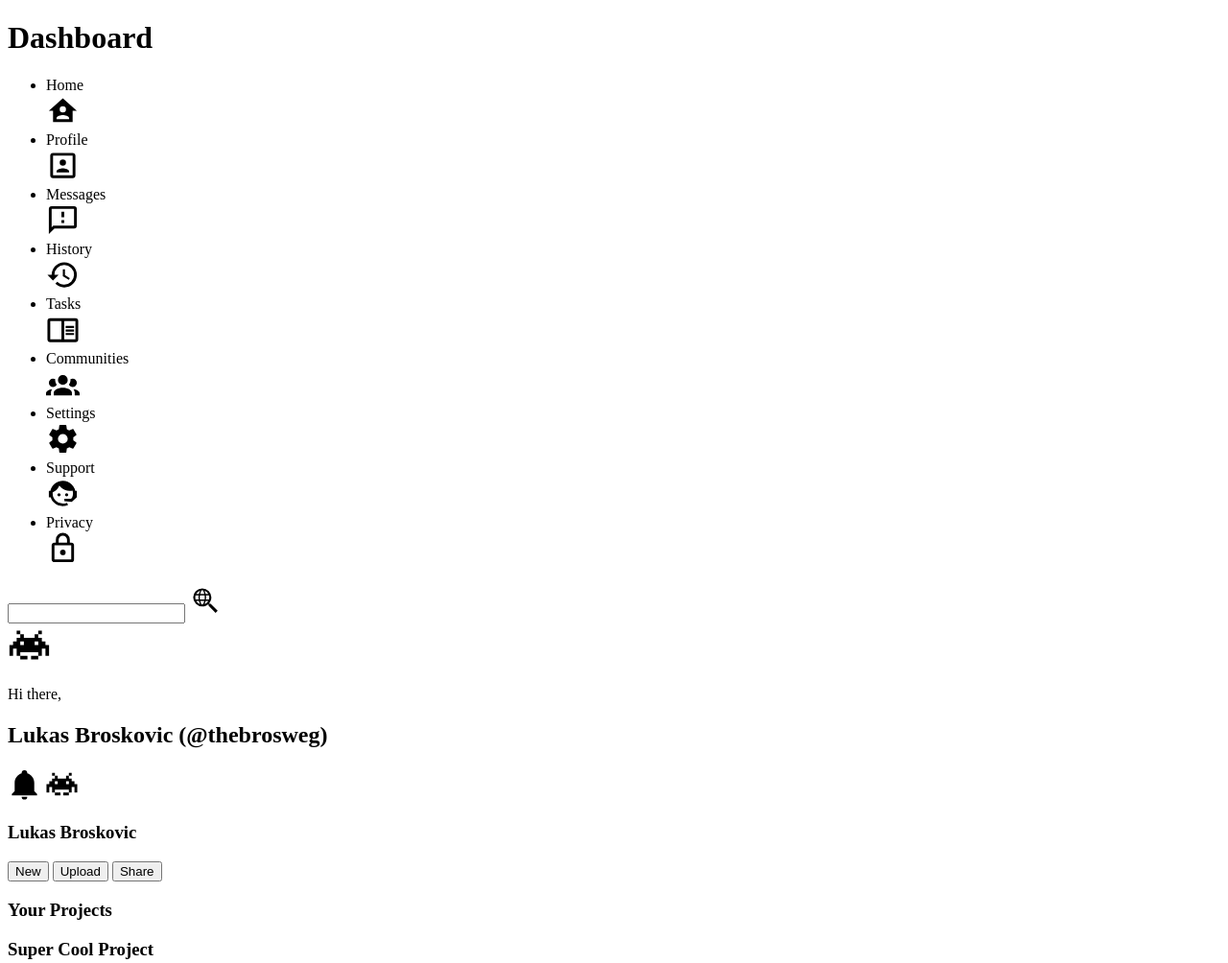
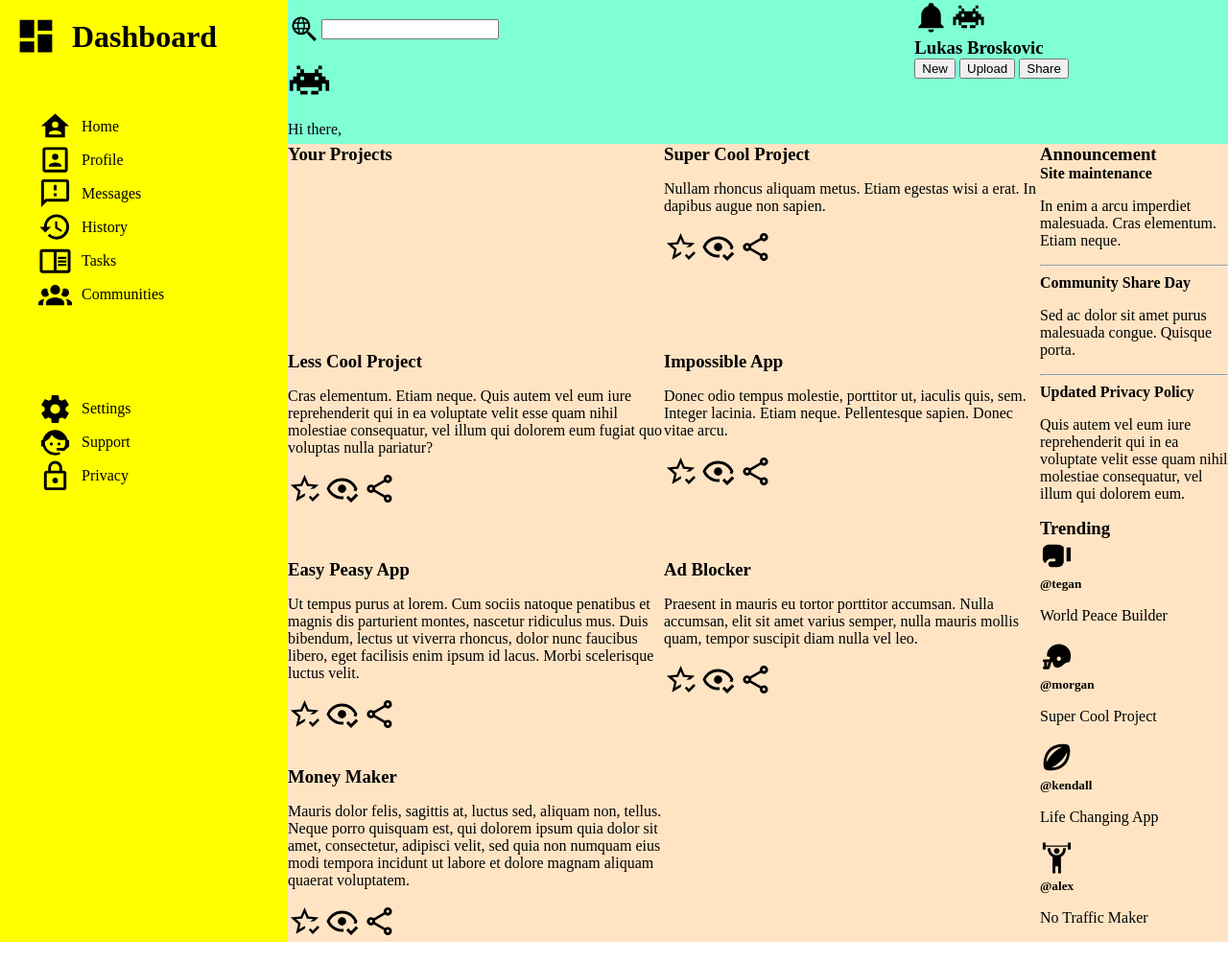
Before and after one commit to DuraSky/TOPs-Grid-Project, a plain HTML site: page index.html in a window 1280 px wide. Shown: the top 1004 px of the page at 96% size. After the commit the page ends 982 px from the top, so only its background shows below. Drawn offline with Linux system fonts and the light colour scheme.

Commit message:
made a basic overlay, styling now individual elements

```diff
--- a/index.html
+++ b/index.html
@@ -10,44 +10,51 @@
 
     <div id="layout">
         <div id="nav">
+            <div id="dashboard">
+                <svg xmlns="http://www.w3.org/2000/svg" width="45px" height="45px" viewBox="0 0 24 24"><title>view-dashboard</title><path d="M13,3V9H21V3M13,21H21V11H13M3,21H11V15H3M3,13H11V3H3V13Z" /></svg>
                 <h1>Dashboard</h1>
+            </div>
             <ul>
-                <li>Home</li>
-                <svg xmlns="http://www.w3.org/2000/svg" width="35px" height="35px" viewBox="0 0 24 24"><title>home-account</title><path d="M12,3L2,12H5V20H19V12H22L12,3M12,8.75A2.25,2.25 0 0,1 14.25,11A2.25,2.25 0 0,1 12,13.25A2.25,2.25 0 0,1 9.75,11A2.25,2.25 0 0,1 12,8.75M12,15C13.5,15 16.5,15.75 16.5,17.25V18H7.5V17.25C7.5,15.75 10.5,15 12,15Z" /></svg>
-                <li>Profile</li>
-                <svg xmlns="http://www.w3.org/2000/svg" width="35px" height="35px" viewBox="0 0 24 24"><title>account-box-outline</title><path d="M19,19H5V5H19M19,3H5A2,2 0 0,0 3,5V19A2,2 0 0,0 5,21H19A2,2 0 0,0 21,19V5C21,3.89 20.1,3 19,3M16.5,16.25C16.5,14.75 13.5,14 12,14C10.5,14 7.5,14.75 7.5,16.25V17H16.5M12,12.25A2.25,2.25 0 0,0 14.25,10A2.25,2.25 0 0,0 12,7.75A2.25,2.25 0 0,0 9.75,10A2.25,2.25 0 0,0 12,12.25Z" /></svg>
-                <li>Messages</li>
-                <svg xmlns="http://www.w3.org/2000/svg" width="35px" height="35px" viewBox="0 0 24 24"><title>message-alert-outline</title><path d="M13,10H11V6H13V10M13,12H11V14H13V12M22,4V16A2,2 0 0,1 20,18H6L2,22V4A2,2 0 0,1 4,2H20A2,2 0 0,1 22,4M20,4H4V17.2L5.2,16H20V4Z" /></svg>
-                <li>History</li>
-                <svg xmlns="http://www.w3.org/2000/svg" width="35px" height="35px" viewBox="0 0 24 24"><title>history</title><path d="M13.5,8H12V13L16.28,15.54L17,14.33L13.5,12.25V8M13,3A9,9 0 0,0 4,12H1L4.96,16.03L9,12H6A7,7 0 0,1 13,5A7,7 0 0,1 20,12A7,7 0 0,1 13,19C11.07,19 9.32,18.21 8.06,16.94L6.64,18.36C8.27,20 10.5,21 13,21A9,9 0 0,0 22,12A9,9 0 0,0 13,3" /></svg>
-                <li>Tasks</li>
-                <svg xmlns="http://www.w3.org/2000/svg" width="35px" height="35px" viewBox="0 0 24 24"><title>book-open-outline</title><path d="M21,4H3A2,2 0 0,0 1,6V19A2,2 0 0,0 3,21H21A2,2 0 0,0 23,19V6A2,2 0 0,0 21,4M3,19V6H11V19H3M21,19H13V6H21V19M14,9.5H20V11H14V9.5M14,12H20V13.5H14V12M14,14.5H20V16H14V14.5Z" /></svg>
-                <li>Communities</li>
-                <svg xmlns="http://www.w3.org/2000/svg" width="35px" height="35px" viewBox="0 0 24 24"><title>account-group</title><path d="M12,5.5A3.5,3.5 0 0,1 15.5,9A3.5,3.5 0 0,1 12,12.5A3.5,3.5 0 0,1 8.5,9A3.5,3.5 0 0,1 12,5.5M5,8C5.56,8 6.08,8.15 6.53,8.42C6.38,9.85 6.8,11.27 7.66,12.38C7.16,13.34 6.16,14 5,14A3,3 0 0,1 2,11A3,3 0 0,1 5,8M19,8A3,3 0 0,1 22,11A3,3 0 0,1 19,14C17.84,14 16.84,13.34 16.34,12.38C17.2,11.27 17.62,9.85 17.47,8.42C17.92,8.15 18.44,8 19,8M5.5,18.25C5.5,16.18 8.41,14.5 12,14.5C15.59,14.5 18.5,16.18 18.5,18.25V20H5.5V18.25M0,20V18.5C0,17.11 1.89,15.94 4.45,15.6C3.86,16.28 3.5,17.22 3.5,18.25V20H0M24,20H20.5V18.25C20.5,17.22 20.14,16.28 19.55,15.6C22.11,15.94 24,17.11 24,18.5V20Z" /></svg>
-                <li>Settings</li>
-                <svg xmlns="http://www.w3.org/2000/svg" width="35px" height="35px" viewBox="0 0 24 24"><title>cog</title><path d="M12,15.5A3.5,3.5 0 0,1 8.5,12A3.5,3.5 0 0,1 12,8.5A3.5,3.5 0 0,1 15.5,12A3.5,3.5 0 0,1 12,15.5M19.43,12.97C19.47,12.65 19.5,12.33 19.5,12C19.5,11.67 19.47,11.34 19.43,11L21.54,9.37C21.73,9.22 21.78,8.95 21.66,8.73L19.66,5.27C19.54,5.05 19.27,4.96 19.05,5.05L16.56,6.05C16.04,5.66 15.5,5.32 14.87,5.07L14.5,2.42C14.46,2.18 14.25,2 14,2H10C9.75,2 9.54,2.18 9.5,2.42L9.13,5.07C8.5,5.32 7.96,5.66 7.44,6.05L4.95,5.05C4.73,4.96 4.46,5.05 4.34,5.27L2.34,8.73C2.21,8.95 2.27,9.22 2.46,9.37L4.57,11C4.53,11.34 4.5,11.67 4.5,12C4.5,12.33 4.53,12.65 4.57,12.97L2.46,14.63C2.27,14.78 2.21,15.05 2.34,15.27L4.34,18.73C4.46,18.95 4.73,19.03 4.95,18.95L7.44,17.94C7.96,18.34 8.5,18.68 9.13,18.93L9.5,21.58C9.54,21.82 9.75,22 10,22H14C14.25,22 14.46,21.82 14.5,21.58L14.87,18.93C15.5,18.67 16.04,18.34 16.56,17.94L19.05,18.95C19.27,19.03 19.54,18.95 19.66,18.73L21.66,15.27C21.78,15.05 21.73,14.78 21.54,14.63L19.43,12.97Z" /></svg>
-                <li>Support</li>
-                <svg xmlns="http://www.w3.org/2000/svg" width="35px" height="35px" viewBox="0 0 24 24"><title>face-agent</title><path d="M18.72,14.76C19.07,13.91 19.26,13 19.26,12C19.26,11.28 19.15,10.59 18.96,9.95C18.31,10.1 17.63,10.18 16.92,10.18C13.86,10.18 11.15,8.67 9.5,6.34C8.61,8.5 6.91,10.26 4.77,11.22C4.73,11.47 4.73,11.74 4.73,12A7.27,7.27 0 0,0 12,19.27C13.05,19.27 14.06,19.04 14.97,18.63C15.54,19.72 15.8,20.26 15.78,20.26C14.14,20.81 12.87,21.08 12,21.08C9.58,21.08 7.27,20.13 5.57,18.42C4.53,17.38 3.76,16.11 3.33,14.73H2V10.18H3.09C3.93,6.04 7.6,2.92 12,2.92C14.4,2.92 16.71,3.87 18.42,5.58C19.69,6.84 20.54,8.45 20.89,10.18H22V14.67H22V14.69L22,14.73H21.94L18.38,18L13.08,17.4V15.73H17.91L18.72,14.76M9.27,11.77C9.57,11.77 9.86,11.89 10.07,12.11C10.28,12.32 10.4,12.61 10.4,12.91C10.4,13.21 10.28,13.5 10.07,13.71C9.86,13.92 9.57,14.04 9.27,14.04C8.64,14.04 8.13,13.54 8.13,12.91C8.13,12.28 8.64,11.77 9.27,11.77M14.72,11.77C15.35,11.77 15.85,12.28 15.85,12.91C15.85,13.54 15.35,14.04 14.72,14.04C14.09,14.04 13.58,13.54 13.58,12.91A1.14,1.14 0 0,1 14.72,11.77Z" /></svg>
-                <li>Privacy</li>
-                <svg xmlns="http://www.w3.org/2000/svg" width="35px" height="35px" viewBox="0 0 24 24"><title>lock-outline</title><path d="M12,17C10.89,17 10,16.1 10,15C10,13.89 10.89,13 12,13A2,2 0 0,1 14,15A2,2 0 0,1 12,17M18,20V10H6V20H18M18,8A2,2 0 0,1 20,10V20A2,2 0 0,1 18,22H6C4.89,22 4,21.1 4,20V10C4,8.89 4.89,8 6,8H7V6A5,5 0 0,1 12,1A5,5 0 0,1 17,6V8H18M12,3A3,3 0 0,0 9,6V8H15V6A3,3 0 0,0 12,3Z" /></svg>
+                <li><svg xmlns="http://www.w3.org/2000/svg" width="35px" height="35px" viewBox="0 0 24 24"><title>home-account</title><path d="M12,3L2,12H5V20H19V12H22L12,3M12,8.75A2.25,2.25 0 0,1 14.25,11A2.25,2.25 0 0,1 12,13.25A2.25,2.25 0 0,1 9.75,11A2.25,2.25 0 0,1 12,8.75M12,15C13.5,15 16.5,15.75 16.5,17.25V18H7.5V17.25C7.5,15.75 10.5,15 12,15Z" /></svg>
+                Home</li>
+                <li><svg xmlns="http://www.w3.org/2000/svg" width="35px" height="35px" viewBox="0 0 24 24"><title>account-box-outline</title><path d="M19,19H5V5H19M19,3H5A2,2 0 0,0 3,5V19A2,2 0 0,0 5,21H19A2,2 0 0,0 21,19V5C21,3.89 20.1,3 19,3M16.5,16.25C16.5,14.75 13.5,14 12,14C10.5,14 7.5,14.75 7.5,16.25V17H16.5M12,12.25A2.25,2.25 0 0,0 14.25,10A2.25,2.25 0 0,0 12,7.75A2.25,2.25 0 0,0 9.75,10A2.25,2.25 0 0,0 12,12.25Z" /></svg>
+                Profile</li>
+                <li><svg xmlns="http://www.w3.org/2000/svg" width="35px" height="35px" viewBox="0 0 24 24"><title>message-alert-outline</title><path d="M13,10H11V6H13V10M13,12H11V14H13V12M22,4V16A2,2 0 0,1 20,18H6L2,22V4A2,2 0 0,1 4,2H20A2,2 0 0,1 22,4M20,4H4V17.2L5.2,16H20V4Z" /></svg>
+                Messages</li>
+               <li><svg xmlns="http://www.w3.org/2000/svg" width="35px" height="35px" viewBox="0 0 24 24"><title>history</title><path d="M13.5,8H12V13L16.28,15.54L17,14.33L13.5,12.25V8M13,3A9,9 0 0,0 4,12H1L4.96,16.03L9,12H6A7,7 0 0,1 13,5A7,7 0 0,1 20,12A7,7 0 0,1 13,19C11.07,19 9.32,18.21 8.06,16.94L6.64,18.36C8.27,20 10.5,21 13,21A9,9 0 0,0 22,12A9,9 0 0,0 13,3" /></svg>
+                History</li>
+               <li><svg xmlns="http://www.w3.org/2000/svg" width="35px" height="35px" viewBox="0 0 24 24"><title>book-open-outline</title><path d="M21,4H3A2,2 0 0,0 1,6V19A2,2 0 0,0 3,21H21A2,2 0 0,0 23,19V6A2,2 0 0,0 21,4M3,19V6H11V19H3M21,19H13V6H21V19M14,9.5H20V11H14V9.5M14,12H20V13.5H14V12M14,14.5H20V16H14V14.5Z" /></svg>
+                Tasks</li>
+                <li><svg xmlns="http://www.w3.org/2000/svg" width="35px" height="35px" viewBox="0 0 24 24"><title>account-group</title><path d="M12,5.5A3.5,3.5 0 0,1 15.5,9A3.5,3.5 0 0,1 12,12.5A3.5,3.5 0 0,1 8.5,9A3.5,3.5 0 0,1 12,5.5M5,8C5.56,8 6.08,8.15 6.53,8.42C6.38,9.85 6.8,11.27 7.66,12.38C7.16,13.34 6.16,14 5,14A3,3 0 0,1 2,11A3,3 0 0,1 5,8M19,8A3,3 0 0,1 22,11A3,3 0 0,1 19,14C17.84,14 16.84,13.34 16.34,12.38C17.2,11.27 17.62,9.85 17.47,8.42C17.92,8.15 18.44,8 19,8M5.5,18.25C5.5,16.18 8.41,14.5 12,14.5C15.59,14.5 18.5,16.18 18.5,18.25V20H5.5V18.25M0,20V18.5C0,17.11 1.89,15.94 4.45,15.6C3.86,16.28 3.5,17.22 3.5,18.25V20H0M24,20H20.5V18.25C20.5,17.22 20.14,16.28 19.55,15.6C22.11,15.94 24,17.11 24,18.5V20Z" /></svg>
+                Communities</li>
+
+            </ul>
+            <ul>
+                <li><svg xmlns="http://www.w3.org/2000/svg" width="35px" height="35px" viewBox="0 0 24 24"><title>cog</title><path d="M12,15.5A3.5,3.5 0 0,1 8.5,12A3.5,3.5 0 0,1 12,8.5A3.5,3.5 0 0,1 15.5,12A3.5,3.5 0 0,1 12,15.5M19.43,12.97C19.47,12.65 19.5,12.33 19.5,12C19.5,11.67 19.47,11.34 19.43,11L21.54,9.37C21.73,9.22 21.78,8.95 21.66,8.73L19.66,5.27C19.54,5.05 19.27,4.96 19.05,5.05L16.56,6.05C16.04,5.66 15.5,5.32 14.87,5.07L14.5,2.42C14.46,2.18 14.25,2 14,2H10C9.75,2 9.54,2.18 9.5,2.42L9.13,5.07C8.5,5.32 7.96,5.66 7.44,6.05L4.95,5.05C4.73,4.96 4.46,5.05 4.34,5.27L2.34,8.73C2.21,8.95 2.27,9.22 2.46,9.37L4.57,11C4.53,11.34 4.5,11.67 4.5,12C4.5,12.33 4.53,12.65 4.57,12.97L2.46,14.63C2.27,14.78 2.21,15.05 2.34,15.27L4.34,18.73C4.46,18.95 4.73,19.03 4.95,18.95L7.44,17.94C7.96,18.34 8.5,18.68 9.13,18.93L9.5,21.58C9.54,21.82 9.75,22 10,22H14C14.25,22 14.46,21.82 14.5,21.58L14.87,18.93C15.5,18.67 16.04,18.34 16.56,17.94L19.05,18.95C19.27,19.03 19.54,18.95 19.66,18.73L21.66,15.27C21.78,15.05 21.73,14.78 21.54,14.63L19.43,12.97Z" /></svg>
+                Settings</li>
+                <li><svg xmlns="http://www.w3.org/2000/svg" width="35px" height="35px" viewBox="0 0 24 24"><title>face-agent</title><path d="M18.72,14.76C19.07,13.91 19.26,13 19.26,12C19.26,11.28 19.15,10.59 18.96,9.95C18.31,10.1 17.63,10.18 16.92,10.18C13.86,10.18 11.15,8.67 9.5,6.34C8.61,8.5 6.91,10.26 4.77,11.22C4.73,11.47 4.73,11.74 4.73,12A7.27,7.27 0 0,0 12,19.27C13.05,19.27 14.06,19.04 14.97,18.63C15.54,19.72 15.8,20.26 15.78,20.26C14.14,20.81 12.87,21.08 12,21.08C9.58,21.08 7.27,20.13 5.57,18.42C4.53,17.38 3.76,16.11 3.33,14.73H2V10.18H3.09C3.93,6.04 7.6,2.92 12,2.92C14.4,2.92 16.71,3.87 18.42,5.58C19.69,6.84 20.54,8.45 20.89,10.18H22V14.67H22V14.69L22,14.73H21.94L18.38,18L13.08,17.4V15.73H17.91L18.72,14.76M9.27,11.77C9.57,11.77 9.86,11.89 10.07,12.11C10.28,12.32 10.4,12.61 10.4,12.91C10.4,13.21 10.28,13.5 10.07,13.71C9.86,13.92 9.57,14.04 9.27,14.04C8.64,14.04 8.13,13.54 8.13,12.91C8.13,12.28 8.64,11.77 9.27,11.77M14.72,11.77C15.35,11.77 15.85,12.28 15.85,12.91C15.85,13.54 15.35,14.04 14.72,14.04C14.09,14.04 13.58,13.54 13.58,12.91A1.14,1.14 0 0,1 14.72,11.77Z" /></svg>
+                Support</li>
+                <li><svg xmlns="http://www.w3.org/2000/svg" width="35px" height="35px" viewBox="0 0 24 24"><title>lock-outline</title><path d="M12,17C10.89,17 10,16.1 10,15C10,13.89 10.89,13 12,13A2,2 0 0,1 14,15A2,2 0 0,1 12,17M18,20V10H6V20H18M18,8A2,2 0 0,1 20,10V20A2,2 0 0,1 18,22H6C4.89,22 4,21.1 4,20V10C4,8.89 4.89,8 6,8H7V6A5,5 0 0,1 12,1A5,5 0 0,1 17,6V8H18M12,3A3,3 0 0,0 9,6V8H15V6A3,3 0 0,0 12,3Z" /></svg>
+                Privacy</li>
             </ul>
         </div>
 
         <div id="header">
             <div id="searchBar">
-                <input type="search" name="#" id="#">
                 <svg xmlns="http://www.w3.org/2000/svg" width="35px" height="35px" viewBox="0 0 24 24"><title>search-web</title><path d="M15.5,14L20.5,19L19,20.5L14,15.5V14.71L13.73,14.43C12.59,15.41 11.11,16 9.5,16A6.5,6.5 0 0,1 3,9.5A6.5,6.5 0 0,1 9.5,3A6.5,6.5 0 0,1 16,9.5C16,11.11 15.41,12.59 14.43,13.73L14.71,14H15.5M9.5,4.5L8.95,4.53C8.71,5.05 8.34,5.93 8.07,7H10.93C10.66,5.93 10.29,5.05 10.05,4.53C9.87,4.5 9.69,4.5 9.5,4.5M13.83,7C13.24,5.97 12.29,5.17 11.15,4.78C11.39,5.31 11.7,6.08 11.93,7H13.83M5.17,7H7.07C7.3,6.08 7.61,5.31 7.85,4.78C6.71,5.17 5.76,5.97 5.17,7M4.5,9.5C4.5,10 4.58,10.53 4.73,11H6.87L6.75,9.5L6.87,8H4.73C4.58,8.47 4.5,9 4.5,9.5M14.27,11C14.42,10.53 14.5,10 14.5,9.5C14.5,9 14.42,8.47 14.27,8H12.13C12.21,8.5 12.25,9 12.25,9.5C12.25,10 12.21,10.5 12.13,11H14.27M7.87,8L7.75,9.5L7.87,11H11.13C11.21,10.5 11.25,10 11.25,9.5C11.25,9 11.21,8.5 11.13,8H7.87M9.5,14.5C9.68,14.5 9.86,14.5 10.03,14.47C10.28,13.95 10.66,13.07 10.93,12H8.07C8.34,13.07 8.72,13.95 8.97,14.47L9.5,14.5M13.83,12H11.93C11.7,12.92 11.39,13.69 11.15,14.22C12.29,13.83 13.24,13.03 13.83,12M5.17,12C5.76,13.03 6.71,13.83 7.85,14.22C7.61,13.69 7.3,12.92 7.07,12H5.17Z" /></svg>
-            </div>
-            <div id="welcome">
-                <svg xmlns="http://www.w3.org/2000/svg" width="45px" height="45px" viewBox="0 0 24 24"><title>space-invaders</title><path d="M7,6H5V4H7V6M17,6H19V4H17V6M23,12V18H21V14H19V18H17V16H7V18H5V14H3V18H1V12H3V10H5V8H7V6H9V8H15V6H17V8H19V10H21V12H23M15,10V12H17V10H15M7,12H9V10H7V12M11,18H7V20H11V18M17,18H13V20H17V18Z" /></svg>
-                <p>Hi there,</p>
-                <h2>Lukas Broskovic (@thebrosweg)</h2>
+                <input type="search" name="#" id="#" width="200px">
             </div>
 
             <div id="profile">
                 <svg xmlns="http://www.w3.org/2000/svg" width="35px" height="35px" viewBox="0 0 24 24"><title>bell</title><path d="M21,19V20H3V19L5,17V11C5,7.9 7.03,5.17 10,4.29C10,4.19 10,4.1 10,4A2,2 0 0,1 12,2A2,2 0 0,1 14,4C14,4.1 14,4.19 14,4.29C16.97,5.17 19,7.9 19,11V17L21,19M14,21A2,2 0 0,1 12,23A2,2 0 0,1 10,21" /></svg>
                 <svg xmlns="http://www.w3.org/2000/svg" width="35px" height="35px" viewBox="0 0 24 24"><title>space-invaders</title><path d="M7,6H5V4H7V6M17,6H19V4H17V6M23,12V18H21V14H19V18H17V16H7V18H5V14H3V18H1V12H3V10H5V8H7V6H9V8H15V6H17V8H19V10H21V12H23M15,10V12H17V10H15M7,12H9V10H7V12M11,18H7V20H11V18M17,18H13V20H17V18Z" /></svg>
                 <h3>Lukas Broskovic</h3>
+            </div>
+
+            <div id="welcome">
+                <svg xmlns="http://www.w3.org/2000/svg" width="45px" height="45px" viewBox="0 0 24 24"><title>space-invaders</title><path d="M7,6H5V4H7V6M17,6H19V4H17V6M23,12V18H21V14H19V18H17V16H7V18H5V14H3V18H1V12H3V10H5V8H7V6H9V8H15V6H17V8H19V10H21V12H23M15,10V12H17V10H15M7,12H9V10H7V12M11,18H7V20H11V18M17,18H13V20H17V18Z" /></svg>
+                <p>Hi there,</p>
+                <h2>Lukas Broskovic (@thebrosweg)</h2>
             </div>
 
             <div id="buttons">
@@ -58,6 +65,7 @@
         </div>
 
         <div id="content">
+            <div id="cards">
                 <h3>Your Projects</h3>
                 <div id="card">
                     <h3 class="cardH3">Super Cool Project</h3>
@@ -101,21 +109,20 @@
                     <svg xmlns="http://www.w3.org/2000/svg" width="35px" height="35px" viewBox="0 0 24 24"><title>eye-check-outline</title><path d="M23.5,17L18.5,22L15,18.5L16.5,17L18.5,19L22,15.5L23.5,17M12,9A3,3 0 0,1 15,12A3,3 0 0,1 12,15A3,3 0 0,1 9,12A3,3 0 0,1 12,9M12,4.5C17,4.5 21.27,7.61 23,12C22.75,12.65 22.44,13.26 22.08,13.85C21.5,13.5 20.86,13.25 20.18,13.12L20.82,12C19.17,8.64 15.76,6.5 12,6.5C8.24,6.5 4.83,8.64 3.18,12C4.83,15.36 8.24,17.5 12,17.5L13.21,17.43C13.07,17.93 13,18.46 13,19V19.46L12,19.5C7,19.5 2.73,16.39 1,12C2.73,7.61 7,4.5 12,4.5Z" /></svg>
                     <svg xmlns="http://www.w3.org/2000/svg" width="35px" height="35px" viewBox="0 0 24 24"><title>share-variant-outline</title><path d="M18 16.08C17.24 16.08 16.56 16.38 16.04 16.85L8.91 12.7C8.96 12.47 9 12.24 9 12S8.96 11.53 8.91 11.3L15.96 7.19C16.5 7.69 17.21 8 18 8C19.66 8 21 6.66 21 5S19.66 2 18 2 15 3.34 15 5C15 5.24 15.04 5.47 15.09 5.7L8.04 9.81C7.5 9.31 6.79 9 6 9C4.34 9 3 10.34 3 12S4.34 15 6 15C6.79 15 7.5 14.69 8.04 14.19L15.16 18.34C15.11 18.55 15.08 18.77 15.08 19C15.08 20.61 16.39 21.91 18 21.91S20.92 20.61 20.92 19C20.92 17.39 19.61 16.08 18 16.08M18 4C18.55 4 19 4.45 19 5S18.55 6 18 6 17 5.55 17 5 17.45 4 18 4M6 13C5.45 13 5 12.55 5 12S5.45 11 6 11 7 11.45 7 12 6.55 13 6 13M18 20C17.45 20 17 19.55 17 19S17.45 18 18 18 19 18.45 19 19 18.55 20 18 20Z" /></svg>
                 </div>
+            </div>
 
+            <div id="sideCardContent">
                 <h3>Announcement</h3>
                 <div id="announcements">
                     <h4>Site maintenance</h4>
                     <p>In enim a arcu imperdiet malesuada. Cras elementum. Etiam neque.</p>
                     <hr />
-
                     <h4>Community Share Day</h4>
                     <p> Sed ac dolor sit amet purus malesuada congue. Quisque porta.</p>
                     <hr />
-
                     <h4>Updated Privacy Policy</h4>
                     <p>Quis autem vel eum iure reprehenderit qui in ea voluptate velit esse quam nihil molestiae consequatur, vel illum qui dolorem eum.</p>
                 </div>
-
                 <h3>Trending</h3>
                 <div id="trending">
                     <svg xmlns="http://www.w3.org/2000/svg" width="35px" height="35px" viewBox="0 0 24 24"><title>boxing-glove</title><path d="M19,16V6H22V16H19M12,4C8,4 7,4 7,4C7,4 2,4 2,8V14C2,15.77 3,16.76 4.07,17.31C4.4,15.43 6.03,14 8,14H11V16H8A2,2 0 0,0 6,18C6,19.11 6.9,20 8,20H13C17,20 17,16 17,16V6C17,6 16,4 12,4Z" /></svg>
@@ -133,5 +140,6 @@
                 </div>
             </div>
         </div>
+    </div>
 </body>
 </html>
--- a/style.css
+++ b/style.css
@@ -0,0 +1,79 @@
+body{
+    padding: 0;
+    margin: 0;
+
+
+}
+
+h1, h2, h3, h4, h5{
+    padding: 0;
+    margin: 0;
+}
+
+#layout{
+    display: grid;
+    grid-template-columns: 300px 4fr;
+    grid-template-rows: 150px 2fr;
+    height:100dvh
+}
+
+#nav{
+    background-color: yellow;
+
+    grid-row: 1/3;
+
+    display: grid;
+    grid-template-rows: 10% 30% 30%;
+}
+
+#nav > #dashboard{
+    display: flex;
+    padding: 15px;
+    gap: 10px;
+}
+
+#nav > #dashboard > h1{
+    padding: 5px;
+}
+
+ li{
+    list-style-type: none;
+
+    display: flex;
+    align-items: center;
+    gap: 10px;
+}
+
+
+
+#header{
+    background-color: aquamarine;
+
+    grid-column: 2/3;
+    grid-row: 1/2;
+
+    display: grid;
+    grid-template-columns: 2fr 1fr;
+    grid-template-rows: 1fr 2fr;
+}
+
+#searchBar{
+    display: flex;
+    align-items: center;
+
+}
+
+#content{
+    background-color: bisque;
+    grid-column: 2/3;
+    grid-row: 2/3;
+
+    display: grid;
+    grid-template-columns: 4fr 1fr;
+}
+
+#cards{
+    display: grid;
+    grid-template-columns: 1fr 1fr;
+    grid-template-rows: repeat(3, 1fr);
+}
```
Lines whose indentation alone changed are shown as unchanged.
